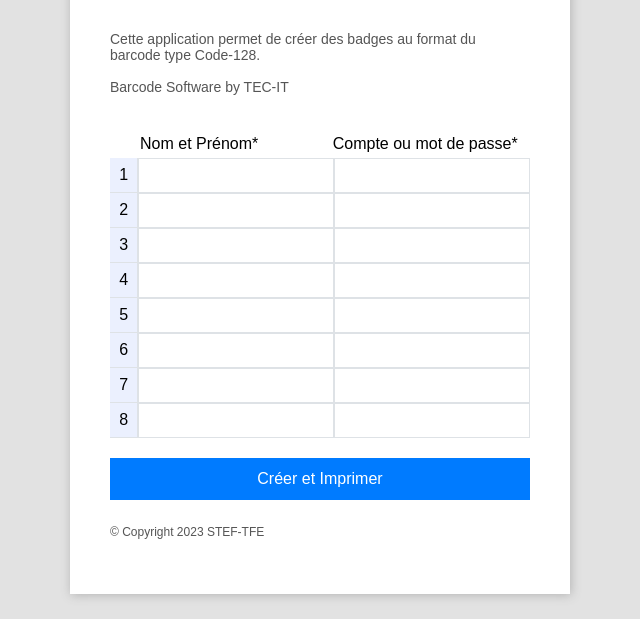
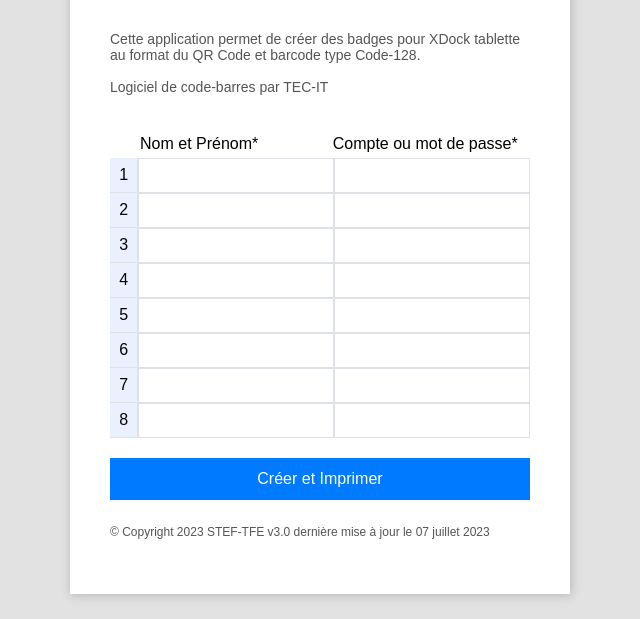
Before and after one commit to hassananayi/STEF, a plain HTML site: page badge/index.html in a window 1280 px wide. Shown: the part 181-800 px from the top of the page, without its empty margins (320-960 px from the left). Drawn offline with Linux system fonts and the light colour scheme.

Commit message:
Update index.html

```diff
--- a/badge/index.html
+++ b/badge/index.html
@@ -17,14 +17,14 @@
         <div class="app-name">Créateur de badge <span class="version">v3.0</span></div>
       </div>
       <div class="content">
-        <p class="mb-4 des">Cette application permet de créer des badges au format du barcode type Code-128.<br><br><span class="copyright">Barcode Software by TEC-IT</span></p>
+        <p class="mb-4 des">Cette application permet de créer des badges pour XDock tablette au format du QR Code et barcode type Code-128.<br><br><span class="copyright">Logiciel de code-barres par TEC-IT</span></p>
         <div class="sheet-header">
           <label for="name" class="form-label-name">Nom et Prénom*</label>
           <label for="password" class="form-label-pass">Compte ou mot de passe*</label>
         </div>
         <div id="rows"></div>
         <button id="print" class="btn btn-primary" style="margin-top: 20px;">Créer et Imprimer</button>
-        <div class="footer">© Copyright 2023 STEF-TFE
+        <div class="footer">© Copyright 2023 STEF-TFE v3.0 dernière mise à jour le 07 juillet 2023
         </div>
     </div>
     <div id="temp"><div class='card-icon'><img src="./Icon_STEF.png"> </div></div>
```
